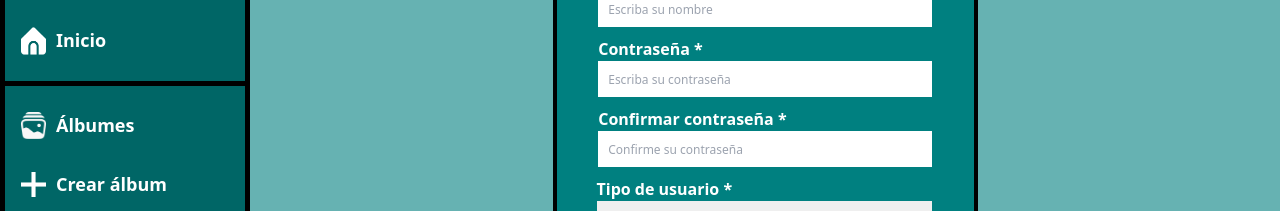
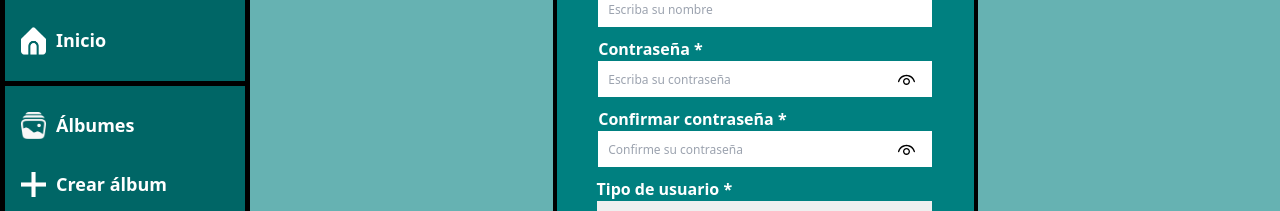
Before and after one commit to IVANCCAMA/Spotify-React, a React (Create React App) app in the folder spotify/: page /registro in a window 1280 px wide. Shown: the part 134-345 px from the top of the page. Built offline with nearby package versions, Linux system fonts and the light colour scheme.

Commit message:
Funcionalidad del botón 'Ojito'.

```diff
--- a/spotify/src/components/form.css
+++ b/spotify/src/components/form.css
@@ -137,8 +137,8 @@
 
 .ventana-informacion {
     position: absolute;
-    background-color: #f0f0f0;
-    border: 1px solid #ccc;
+    background-color: #ffffff;
+    border: 1px solid #ffffff;
     padding: 10px;
     top: 110%;
     width: 100%;
@@ -153,6 +153,15 @@
 
 .ventana-informacion p.active {
     color: #09AA1A;
+}
+
+.ojito {
+    position: absolute;
+    right: 15px;
+    bottom: 6px;
+    cursor: pointer;
+    font-size: 21px;
+    border: none;
 }
 
 /* Botones del formulario */
--- a/spotify/src/components/form.js
+++ b/spotify/src/components/form.js
@@ -1,6 +1,6 @@
 export const OPTIONS = {
-  default: /^[a-zA-Z0-9\s]+$/,
-  alfanumerico: /[a-zA-Z0-9]+/,
+  default: /^[a-zA-Z0-9áéíóúÁÉÍÓÚüÜñÑ\s]+$/,
+  alfanumerico: /[a-zA-Z0-9áéíóúÁÉÍÓÚüÜñÑ\s]+/,
   acentos: /[áéíóúÁÉÍÓÚ]+/,
   letras: /[a-zA-Z]+/,
   numeros: /[0-9]+/,
--- a/spotify/src/components/registro.js
+++ b/spotify/src/components/registro.js
@@ -1,5 +1,6 @@
 import axios from 'axios';
 import React, { useState, useEffect } from 'react';
+import { VscEye, VscEyeClosed } from "react-icons/vsc";
 import { Link } from "react-router-dom";
 import { RecuperarDuracion, SubirCancion, deleteFile, recuperarUrlCancion } from '../firebase/config';
 import { alfanumerico, verificarString } from './form.js';
@@ -10,10 +11,6 @@ import bcrypt from 'bcryptjs';
 function Registro() {
   const database = 'https://spfisbackend-production.up.railway.app/api';
   const userTypes = ['Distribuidora musical', 'Oyente'];
-  const [botonHabilitado, setBotonHabilitado] = useState(true);
-  const [isModalOpen, setIsModalOpen] = useState(false);
-  const [modalMessage, setModalMessage] = useState("");
-  const [redirectTo, setRedirectTo] = useState(null);
   const requirements = [
     { validOption: "longitudMin", p: "La contraseña debe tener al menos 8 caracteres" },
     { validOption: "mayusculas", p: "La contraseña debe tener al menos una letra mayúscula" },
@@ -21,6 +18,13 @@ function Registro() {
     { validOption: "numeros", p: "La contraseña debe tener al menos un número" },
     { validOption: "specialChars", p: "La contraseña debe tener al menos un carácter especial" }
   ];
+
+  const [botonHabilitado, setBotonHabilitado] = useState(true);
+  const [isModalOpen, setIsModalOpen] = useState(false);
+  const [modalMessage, setModalMessage] = useState("");
+  const [redirectTo, setRedirectTo] = useState(null);
+  const [passwordVisible, setPasswordVisible] = useState(false);
+  const [passwordConfirmVisible, setPasswordConfirmVisible] = useState(false);
 
   function handleCloseAndRedirect() {
     setIsModalOpen(false);
@@ -231,7 +235,7 @@ function Registro() {
               <label htmlFor="password">Contraseña *</label>
               <input required
                 autoComplete="new-password"
-                type="password"
+                type={passwordVisible ? "text" : "password"}
                 className="validar"
                 id="password"
                 name="password"
@@ -245,6 +249,13 @@ function Registro() {
                   <p id={`requerimiento-${req.validOption}`} key={req.validOption}>{req.p}</p>
                 ))}
               </div>
+              <button
+                type='button'
+                className='ojito'
+                onClick={() => { setPasswordVisible(!passwordVisible); }}
+              >
+                {passwordVisible ? (<VscEyeClosed />) : (<VscEye />)}
+              </button>
             </div>
           </div>
 
@@ -253,19 +264,23 @@ function Registro() {
               <label htmlFor="passwordConfirm">Confirmar contraseña *</label>
               <input required
                 autoComplete="new-password"
-                type="password"
+                type={passwordConfirmVisible ? "text" : "password"}
                 className="validar"
                 id="passwordConfirm"
                 name="passwordConfirm"
                 placeholder="Confirme su contraseña"
                 onChange={(e) => {
-                  if (e.target.value === document.getElementById('password').value) {
-                    e.target.classList.remove('active');
-                  } else {
-                    e.target.classList.add('active');
-                  }
+                  const passwordInput = document.getElementById('password');
+                  e.target.classList.toggle('active', e.target.value !== passwordInput.value);
                 }}
               />
+              <button
+                type='button'
+                className='ojito'
+                onClick={() => { setPasswordConfirmVisible(!passwordConfirmVisible); }}
+              >
+                {passwordConfirmVisible ? (<VscEyeClosed />) : (<VscEye />)}
+              </button>
             </div>
           </div>
 
```
